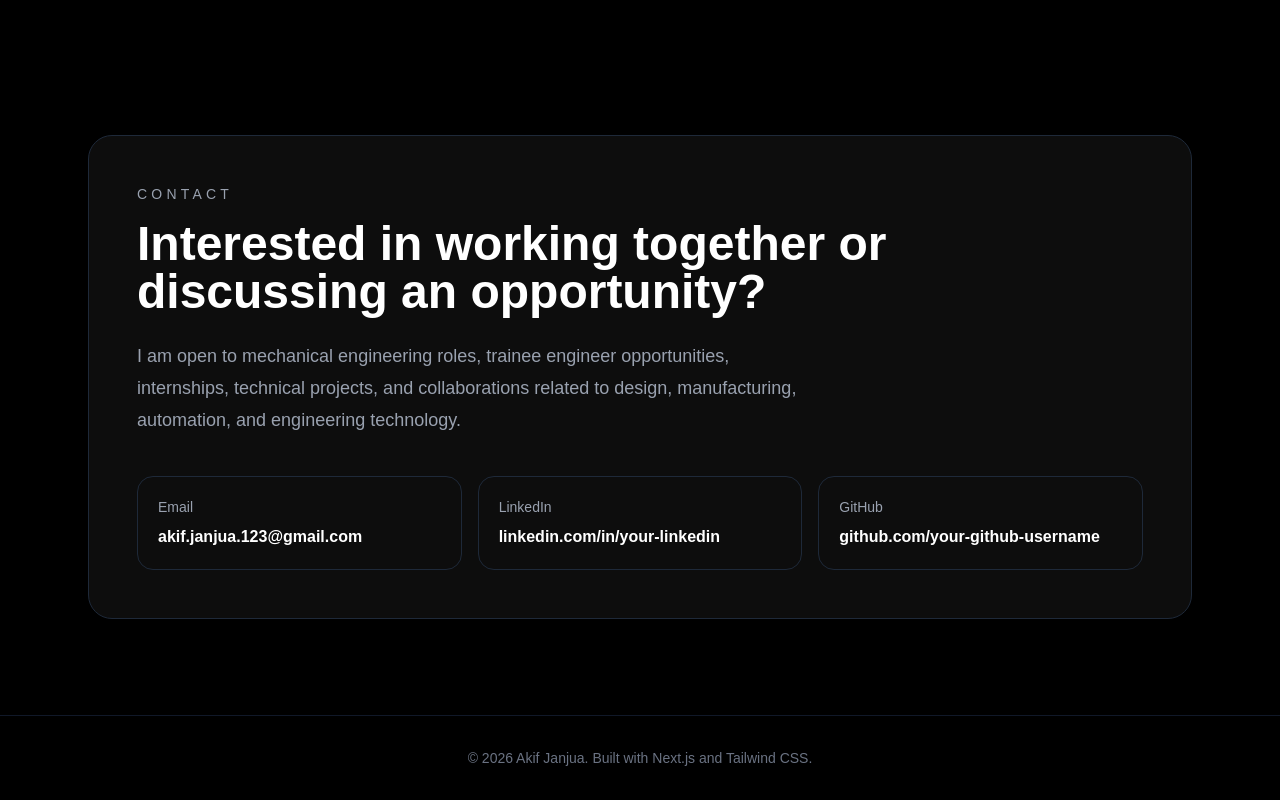
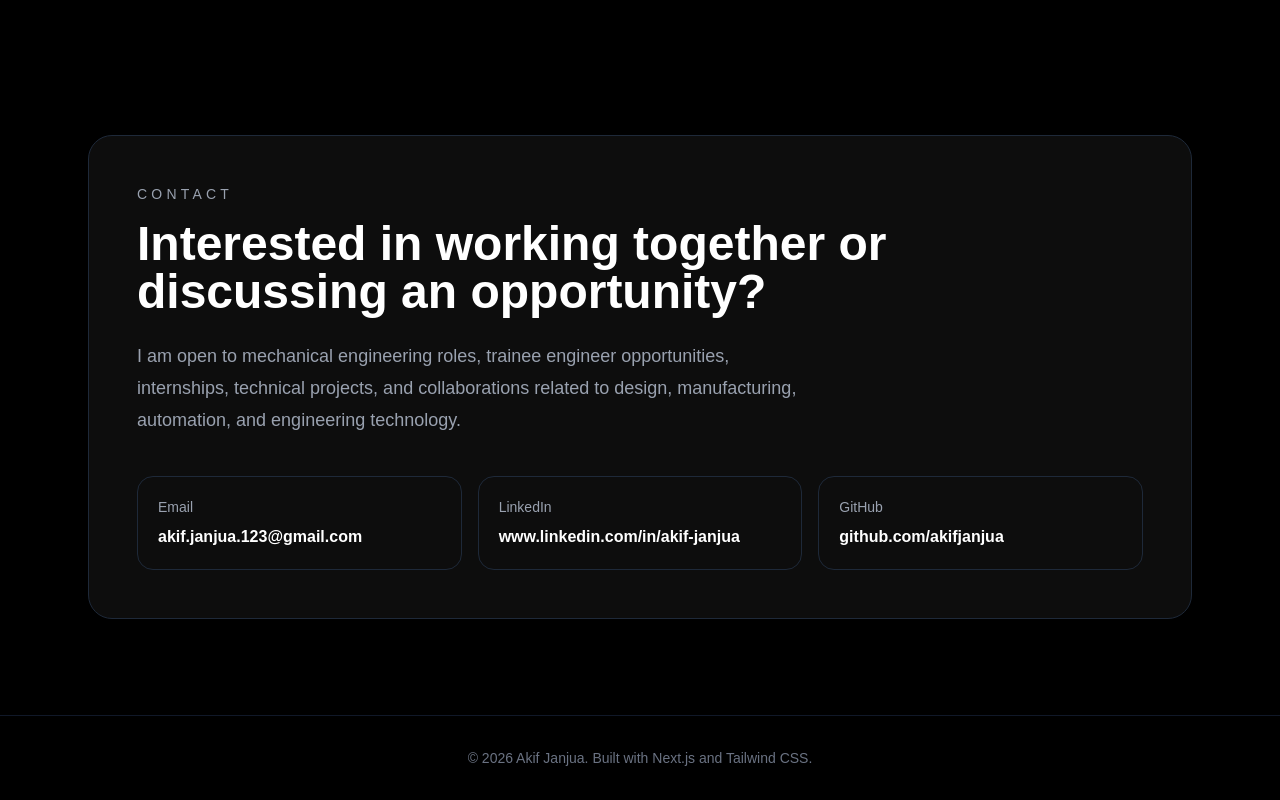
Before and after one commit to akifjanjua/akif-portfolio, a Next.js app: page / in a window 1280 px wide. Shown: the part 4014-4814 px from the top of the page. Built offline with nearby package versions, Linux system fonts and the light colour scheme.

Commit message:
Update contact links

```diff
--- a/src/data/portfolioData.js
+++ b/src/data/portfolioData.js
@@ -73,12 +73,12 @@ export const contactLinks = [
   },
   {
     label: "LinkedIn",
-    value: "linkedin.com/in/your-linkedin",
-    href: "https://linkedin.com/in/your-linkedin",
+    value: "www.linkedin.com/in/akif-janjua",
+    href: "https://www.linkedin.com/in/akif-janjua",
   },
   {
     label: "GitHub",
-    value: "github.com/your-github-username",
-    href: "https://github.com/your-github-username",
+    value: "github.com/akifjanjua",
+    href: "https://github.com/akifjanjua",
   },
 ];
```
